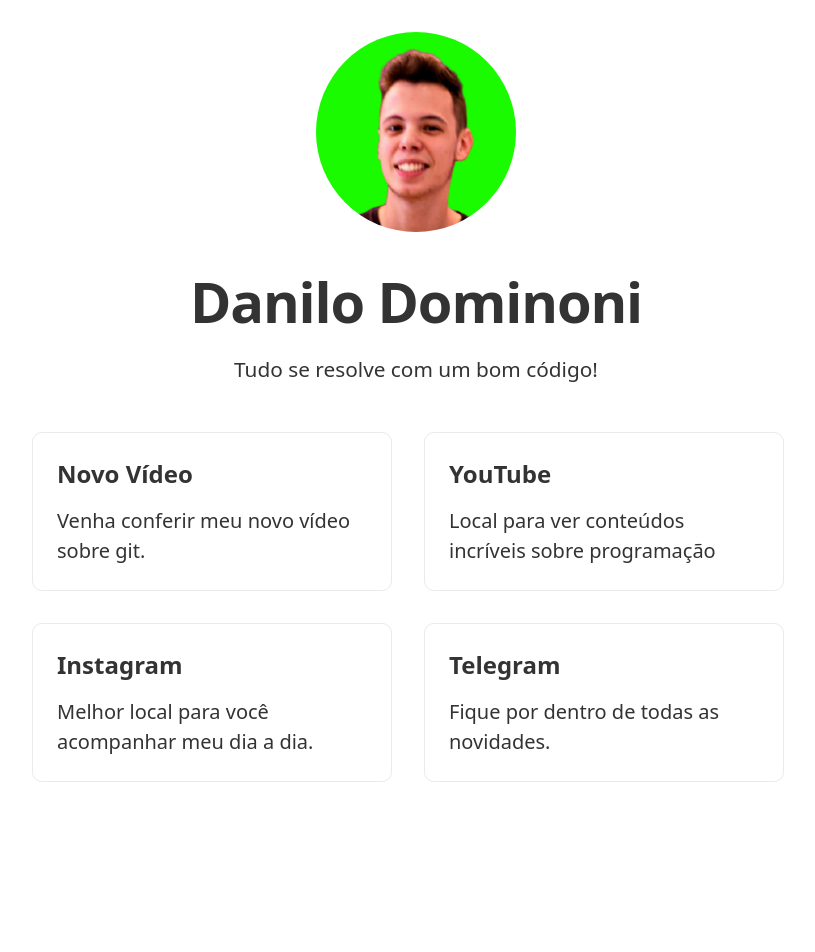
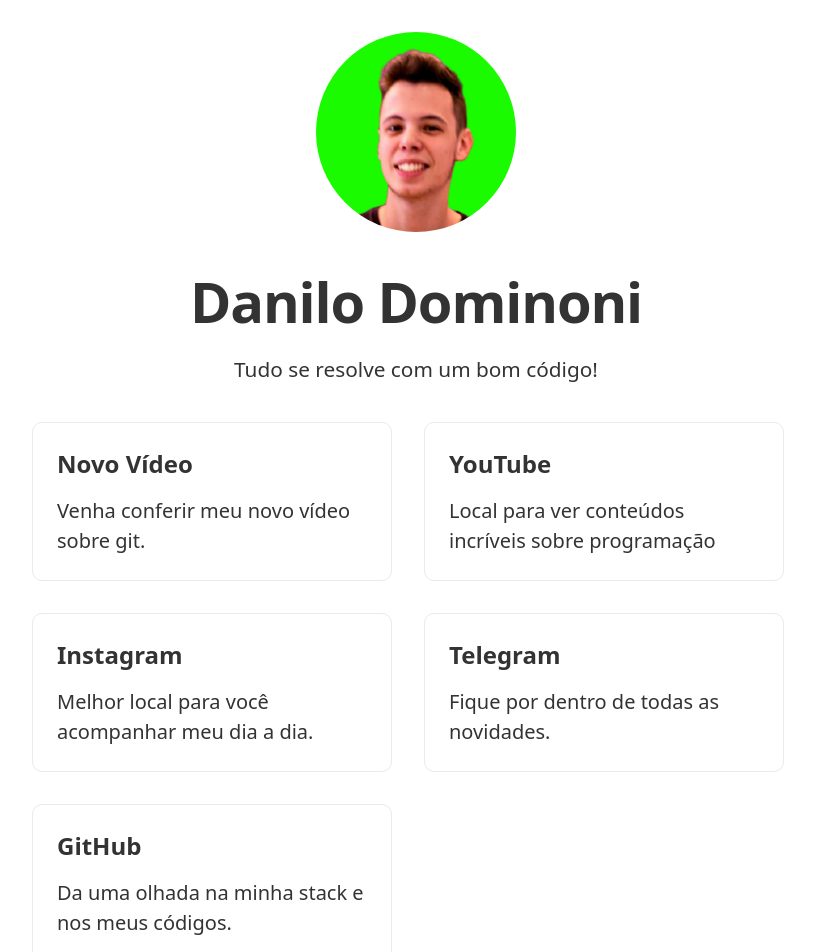
Before and after one commit to dnldmp/danilodominoni, a Next.js app: page / in a window 1280 px wide. Shown: the top 952 px of the page, without its empty margins (224-1039 px from the left). Before the commit the page ends 808 px from the top, so only its background shows below. Built offline with nearby package versions, Linux system fonts and the light colour scheme.

Commit message:
modularizando site e adicionando novas rotas

```diff
--- /dev/null
+++ b/src/components/Menu.js
@@ -0,0 +1,8 @@
+export default function Menu(props){
+    return(
+        <a href={props.href}>
+            <h3>{props.title}</h3>
+            <p>{props.subtitle}</p>
+        </a>
+    )
+}
--- a/src/pages/index.js
+++ b/src/pages/index.js
@@ -1,33 +1,45 @@
 import Foto from '../components/Foto'
-import style from '../../styles/Home.module.css'
+import Menu from '../components/Menu'
+import menuStyle from '../../styles/Menu.module.css'
 
 function Home(){
     return(
         <div>
-           <Foto />
-
-            <section className={style.menuSection}>
-                <div className="center">
-                    <div className={style.menuItens}>
-                        <a href="https://youtu.be/SMi_srTBMnk">
-                            <h3>Novo Vídeo</h3>
-                            <p>Venha conferir meu novo vídeo sobre git.</p>
-                        </a>
-                        <a href="https://bit.ly/3k6bNu1">
-                            <h3>YouTube</h3>
-                            <p>Local para ver conteúdos incríveis sobre programação</p>
-                        </a>
-                        <a href="https://www.instagram.com/danilodominoni/">
-                            <h3>Instagram</h3>
-                            <p>Melhor local para você acompanhar meu dia a dia.</p>
-                        </a>
-                        <a href="https://t.me/joinchat/KaBbHhVvoL5VbiXyHm3BAg">
-                            <h3>Telegram</h3>
-                            <p>Fique por dentro de todas as novidades.</p>
-                        </a>
-                    </div>
+            <Foto />
+            <div className="center">
+                <div className={menuStyle.menuItens}>
+                    <Menu
+                        href="https://youtu.be/SMi_srTBMnk"
+                        title="Novo Vídeo"
+                        subtitle="Venha conferir meu novo vídeo sobre git."
+                    />
+                    <Menu
+                        href="https://bit.ly/3k6bNu1"
+                        title="YouTube"
+                        subtitle="Local para ver conteúdos incríveis sobre programação"
+                    />
+                    <Menu
+                        href="https://www.instagram.com/danilodominoni/"
+                        title="Instagram"
+                        subtitle="Melhor local para você acompanhar meu dia a dia."
+                    />
+                    <Menu
+                        href="https://t.me/joinchat/KaBbHhVvoL5VbiXyHm3BAg"
+                        title="Telegram"
+                        subtitle="Fique por dentro de todas as novidades."
+                    />
+                    {/* <Menu
+                        href="/portifolio"
+                        title="Portifólio"
+                        subtitle="Conheça os meus melhores projetos."
+                    /> */}
+                    <Menu
+                        href="https://github.com/dnldmp/"
+                        title="GitHub"
+                        subtitle="Da uma olhada na minha stack e nos meus códigos."
+                    />
                 </div>
-            </section>
+            </div>
         </div>
     )
 }
--- a/styles/Home.module.css
+++ b/styles/Home.module.css
@@ -30,60 +30,10 @@ section.fotoSection{
     margin: 2rem 0;
 }
 
-section.menuSection{
-    padding: 10px 0;
-}
-
-.menuItens{
-    display: flex;
-    list-style-type: none;
-    text-align: center;
-    flex-wrap: wrap;
-}
-
-.menuItens a {
-    margin: 1rem;
-    padding: 1.5rem;
-    flex-basis: 45%;
-    text-align: left;
-    text-decoration: none;
-    border: 1px solid #eaeaea;
-    transition: color 0.15s ease,border-color 0.15s ease;
-    border-radius: 10px;
-}
-
-.menuItens a:hover{
-    border: 1px solid #20FB01;
-}
-
-.menuItens a h3{
-    margin: 0 0 1rem 0;
-    font-size: 1.5rem;
-    display: block;
-}
-
-.menuItens a p{
-    margin: 0;
-    font-size: 1.25rem;
-    line-height: 1.5;
-    display: block;
-}
-
 @media (max-width: 700px){
-    .menuItens a {
-        -webkit-flex-basis: 100%;
-        -ms-flex-preferred-size: 100%;
-        flex-basis: 100%;
-    }
-
     .fotoSection h1 {
         line-height: 1;
         font-size: 2rem;
-    }
-
-    .menuItens a h3{
-        margin: 0 0 0.5rem 0;
-        font-size: 1.5rem;
     }
 
     .foto img{
--- /dev/null
+++ b/styles/Menu.module.css
@@ -0,0 +1,47 @@
+.menuItens{
+    display: flex;
+    list-style-type: none;
+    text-align: center;
+    flex-wrap: wrap;
+}
+
+.menuItens a {
+    margin: 1rem;
+    padding: 1.5rem;
+    flex-basis: 45%;
+    text-align: left;
+    text-decoration: none;
+    border: 1px solid #eaeaea;
+    transition: color 0.15s ease,border-color 0.15s ease;
+    border-radius: 10px;
+}
+
+.menuItens a:hover{
+    border: 1px solid #20FB01;
+}
+
+.menuItens a h3{
+    margin: 0 0 1rem 0;
+    font-size: 1.5rem;
+    display: block;
+}
+
+.menuItens a p{
+    margin: 0;
+    font-size: 1.25rem;
+    line-height: 1.5;
+    display: block;
+}
+
+@media (max-width: 700px){
+    .menuItens a {
+        -webkit-flex-basis: 100%;
+        -ms-flex-preferred-size: 100%;
+        flex-basis: 100%;
+    }
+
+    .menuItens a h3{
+        margin: 0 0 0.5rem 0;
+        font-size: 1.5rem;
+    }
+}
```
Also changed, not shown: src/pages/portifolio.js (added, +10 -0 lines).
